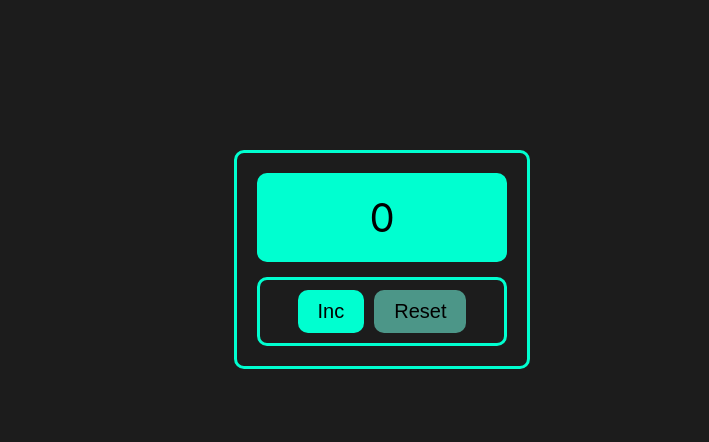
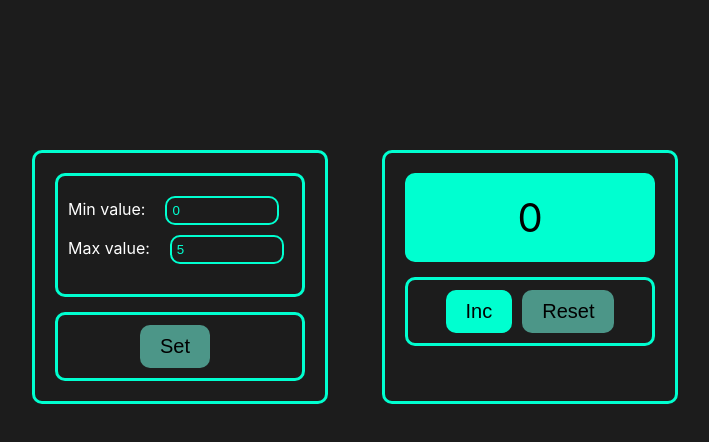
Before and after one commit to BrilAlex/counter, a React (Create React App) app: page / in a window 1280 px wide. Shown: the top 442 px of the page, without its empty margins (258-967 px from the left). Built offline with nearby package versions, Linux system fonts and the light colour scheme.

Commit message:
Counter v2.0

```diff
--- a/src/App.css
+++ b/src/App.css
@@ -1,6 +1,11 @@
 body {
     background: #1c1c1c;
     box-sizing: border-box;
+    color: white;
 }
 
-.App {padding-top: 150px;}
+.App {
+    max-width: 700px;
+    margin: 0 auto;
+    padding-top: 150px;
+}
--- a/src/App.tsx
+++ b/src/App.tsx
@@ -4,16 +4,24 @@ import {Counter} from "./components/Counter/Counter";
 
 function App() {
   const [counterValue, setCounterValue] = useState<number>(0);
-  const maxValue = 5;
-  const minValue = 0;
+  const [minValue, setMinValue] = useState<number>(0);
+  const [maxValue, setMaxValue] = useState<number>(5);
+  const [settingsMode, setSettingsMode] = useState<boolean>(false);
+  const [inputError, setInputError] = useState<boolean>(false);
 
   return (
     <div className="App">
       <Counter
         counterValue={counterValue}
+        minValue={minValue}
+        maxValue={maxValue}
+        settingsMode={settingsMode}
+        inputError={inputError}
         setCounterValue={setCounterValue}
-        maxValue={maxValue}
-        minValue={minValue}
+        setMinValue={setMinValue}
+        setMaxValue={setMaxValue}
+        setSettingsMode={setSettingsMode}
+        setInputError={setInputError}
       />
     </div>
   );
--- /dev/null
+++ b/src/components/Controls/Controls.tsx
@@ -0,0 +1,63 @@
+import {FC} from "react";
+import styles from "../Counter/Counter.module.css";
+import {Button} from "../Button/Button";
+
+type ControlsPropsType = {
+  counterValue: number
+  minValue: number
+  maxValue: number
+  settingsMode: boolean
+  inputError: boolean
+  setCounterValue: (value: number) => void
+};
+
+export const Controls: FC<ControlsPropsType> = (
+  {
+    counterValue,
+    minValue,
+    maxValue,
+    settingsMode,
+    inputError,
+    setCounterValue
+  }
+) => {
+  const incDisabled = counterValue === maxValue || settingsMode;
+  const resetDisabled = counterValue === minValue || settingsMode;
+
+  const increaseCounter = () => {
+    if (counterValue < maxValue) {
+      setCounterValue(counterValue + 1);
+    }
+  };
+  const resetCounter = () => {
+    setCounterValue(minValue);
+  };
+
+  const getDisplayOutputClassName = () => counterValue === maxValue && !inputError
+    ? `${styles.displayOutput} ${styles.maxValue}`
+    : styles.displayOutput;
+
+  const getCounterDisplayOutputValue = () => !settingsMode
+    ? counterValue
+    : !inputError ? "Press Set button" : "Input error";
+
+  return (
+    <div className={styles.counterBlock}>
+      <div className={getDisplayOutputClassName()}>
+        {getCounterDisplayOutputValue()}
+      </div>
+      <div className={styles.controlButtons}>
+        <Button
+          title={"Inc"}
+          callback={increaseCounter}
+          disabled={incDisabled}
+        />
+        <Button
+          title={"Reset"}
+          callback={resetCounter}
+          disabled={resetDisabled}
+        />
+      </div>
+    </div>
+  );
+};
--- a/src/components/Counter/Counter.module.css
+++ b/src/components/Counter/Counter.module.css
@@ -1,11 +1,15 @@
 .counterContainer {
+    display: grid;
+    grid-template-columns: 6fr 6fr;
+}
+
+.counterBlock {
     width: 250px;
-    margin: 0 auto;
     padding: 20px;
     border: 3px solid #00ffd0;
     border-radius: 10px;
-    color: black;
 }
+
 .displayOutput {
     margin-bottom: 15px;
     padding: 20px 10px;
@@ -13,11 +17,44 @@
     border-radius: 10px;
     text-align: center;
     font-size: 40px;
+    color: black;
 }
 
 .displayOutput.maxValue {
     color: red;
     font-weight: bold;
+}
+
+.settingsOutput {
+    margin-bottom: 15px;
+    padding: 20px 10px;
+    border: 3px solid #00ffd0;
+    border-radius: 10px;
+}
+
+.settingsOutput label {
+    display: inline-block;
+    margin-bottom: 10px;
+}
+
+.settingsOutput input {
+    width: 100px;
+    margin-left: 20px;
+    padding: 5px;
+    background: #1c1c1c;
+    border: 2px solid #00ffd0;
+    border-radius: 10px;
+    color: #00ffd0;
+}
+
+.settingsOutput input:focus {
+    box-shadow: 0 0 10px #9f9f9f;
+    outline: none;
+}
+
+.settingsOutput input.error {
+    border-color: red;
+    color: red;
 }
 
 .controlButtons {
@@ -35,10 +72,12 @@
     font-size: 20px;
     cursor: pointer;
 }
+
 .controlButtons button[disabled] {
     background: #4c9688;
     color: black;
 }
+
 .controlButtons button:first-child {
     margin-right: 10px;
 }
--- a/src/components/Counter/Counter.tsx
+++ b/src/components/Counter/Counter.tsx
@@ -1,49 +1,77 @@
-import {FC} from "react";
+import {FC, useEffect} from "react";
 import styles from "./Counter.module.css";
-import {Button} from "../Button/Button";
+import {Controls} from "../Controls/Controls";
+import {Settings} from "../Settings/Settings";
 
 type CounterPropsType = {
   counterValue: number
-  setCounterValue: (counterValue: number) => void
+  minValue: number
   maxValue: number
-  minValue: number
+  settingsMode: boolean
+  inputError: boolean
+  setCounterValue: (value: number) => void
+  setMinValue: (value: number) => void
+  setMaxValue: (value: number) => void
+  setSettingsMode: (value: boolean) => void
+  setInputError: (value: boolean) => void
 };
 
-export const Counter: FC<CounterPropsType> = (props) => {
-  const {counterValue, setCounterValue, maxValue, minValue} = props;
-  const incDisabled = counterValue === maxValue;
-  const resetDisabled = counterValue === minValue;
-  const onClickIncHandler = () => {
-    if(counterValue < maxValue) {
-      setCounterValue(counterValue + 1);
+export const Counter: FC<CounterPropsType> = (
+  {
+    counterValue,
+    minValue,
+    maxValue,
+    settingsMode,
+    inputError,
+    setCounterValue,
+    setMinValue,
+    setMaxValue,
+    setSettingsMode,
+    setInputError
+  }
+) => {
+  useEffect(() => {
+    let minValueInLS = localStorage.getItem("counterMinValue");
+    let maxValueInLS = localStorage.getItem("counterMaxValue");
+    if (minValueInLS) {
+      setMinValue(JSON.parse(minValueInLS));
+      setCounterValue(JSON.parse(minValueInLS));
     }
-  };
-  const onClickResetHandler = () => {
-    setCounterValue(minValue);
-  };
-  const getDisplayOutputClassName = () => counterValue === maxValue
-      ?
-      `${styles.displayOutput} ${styles.maxValue}`
-      :
-      styles.displayOutput;
+    if (maxValueInLS) {
+      setMaxValue(JSON.parse(maxValueInLS));
+    }
+  }, []);
 
-  return(
+  useEffect(() => {
+    if (minValue >= maxValue || minValue < 0) {
+      setInputError(true);
+    } else {
+      setInputError(false);
+      localStorage.setItem("counterMinValue", JSON.stringify(minValue));
+      localStorage.setItem("counterMaxValue", JSON.stringify(maxValue));
+    }
+  }, [minValue, maxValue]);
+
+  return (
     <div className={styles.counterContainer}>
-      <div className={getDisplayOutputClassName()}>
-        {props.counterValue}
-      </div>
-      <div className={styles.controlButtons}>
-        <Button
-          title={"Inc"}
-          callback={onClickIncHandler}
-          disabled={incDisabled}
-        />
-        <Button
-          title={"Reset"}
-          callback={onClickResetHandler}
-          disabled={resetDisabled}
-        />
-      </div>
+      <Settings
+        minValue={minValue}
+        maxValue={maxValue}
+        settingsMode={settingsMode}
+        inputError={inputError}
+        setCounterValue={setCounterValue}
+        setMinValue={setMinValue}
+        setMaxValue={setMaxValue}
+        setSettingsMode={setSettingsMode}
+      />
+      <Controls
+        counterValue={counterValue}
+        minValue={minValue}
+        maxValue={maxValue}
+        settingsMode={settingsMode}
+        inputError={inputError}
+        setCounterValue={setCounterValue}
+      />
     </div>
   );
 };
--- /dev/null
+++ b/src/components/NumberInput/NumberInput.tsx
@@ -0,0 +1,24 @@
+import {ChangeEvent, FC} from "react";
+
+type NumberInputPropsType = {
+  label: string
+  name: string
+  value: number
+  onChangeCallback: (e: ChangeEvent<HTMLInputElement>) => void
+}
+
+export const NumberInput: FC<NumberInputPropsType> = (
+  {label, name, value, onChangeCallback}
+) => {
+  return (
+    <label>
+      {label}:
+      <input
+        type={"number"}
+        name={name}
+        value={value}
+        onChange={onChangeCallback}
+      />
+    </label>
+  );
+};
--- /dev/null
+++ b/src/components/Settings/Settings.tsx
@@ -0,0 +1,76 @@
+import {ChangeEvent, FC} from "react";
+import styles from "../Counter/Counter.module.css";
+import {NumberInput} from "../NumberInput/NumberInput";
+import {Button} from "../Button/Button";
+
+type SettingsPropsType = {
+  minValue: number
+  maxValue: number
+  settingsMode: boolean
+  inputError: boolean
+  setCounterValue: (value: number) => void
+  setMinValue: (value: number) => void
+  setMaxValue: (value: number) => void
+  setSettingsMode: (value: boolean) => void
+};
+
+export const Settings: FC<SettingsPropsType> = (
+  {
+    minValue,
+    maxValue,
+    settingsMode,
+    inputError,
+    setCounterValue,
+    setMinValue,
+    setMaxValue,
+    setSettingsMode
+  }
+) => {
+  const setDisabled = !settingsMode || inputError;
+
+  const activateSettingsMode = (e: ChangeEvent<HTMLInputElement>) => {
+    let currentValue = Number(e.currentTarget.value);
+    setSettingsMode(true);
+    switch (e.currentTarget.name) {
+      case "minValue":
+        setMinValue(currentValue);
+        break;
+      case "maxValue":
+        setMaxValue(currentValue);
+        break;
+      default:
+        throw new Error("Unknown input name");
+    }
+  };
+
+  const saveSettings = () => {
+    setCounterValue(minValue);
+    setSettingsMode(false);
+  };
+
+  return (
+    <div className={styles.counterBlock}>
+      <div className={styles.settingsOutput}>
+        <NumberInput
+          label={"Min value"}
+          name={"minValue"}
+          value={minValue}
+          onChangeCallback={activateSettingsMode}
+        />
+        <NumberInput
+          label={"Max value"}
+          name={"maxValue"}
+          value={maxValue}
+          onChangeCallback={activateSettingsMode}
+        />
+      </div>
+      <div className={styles.controlButtons}>
+        <Button
+          title={"Set"}
+          callback={saveSettings}
+          disabled={setDisabled}
+        />
+      </div>
+    </div>
+  );
+};
```
Also changed, not shown: 1 other file (tests, documents, lock files or other folders).
